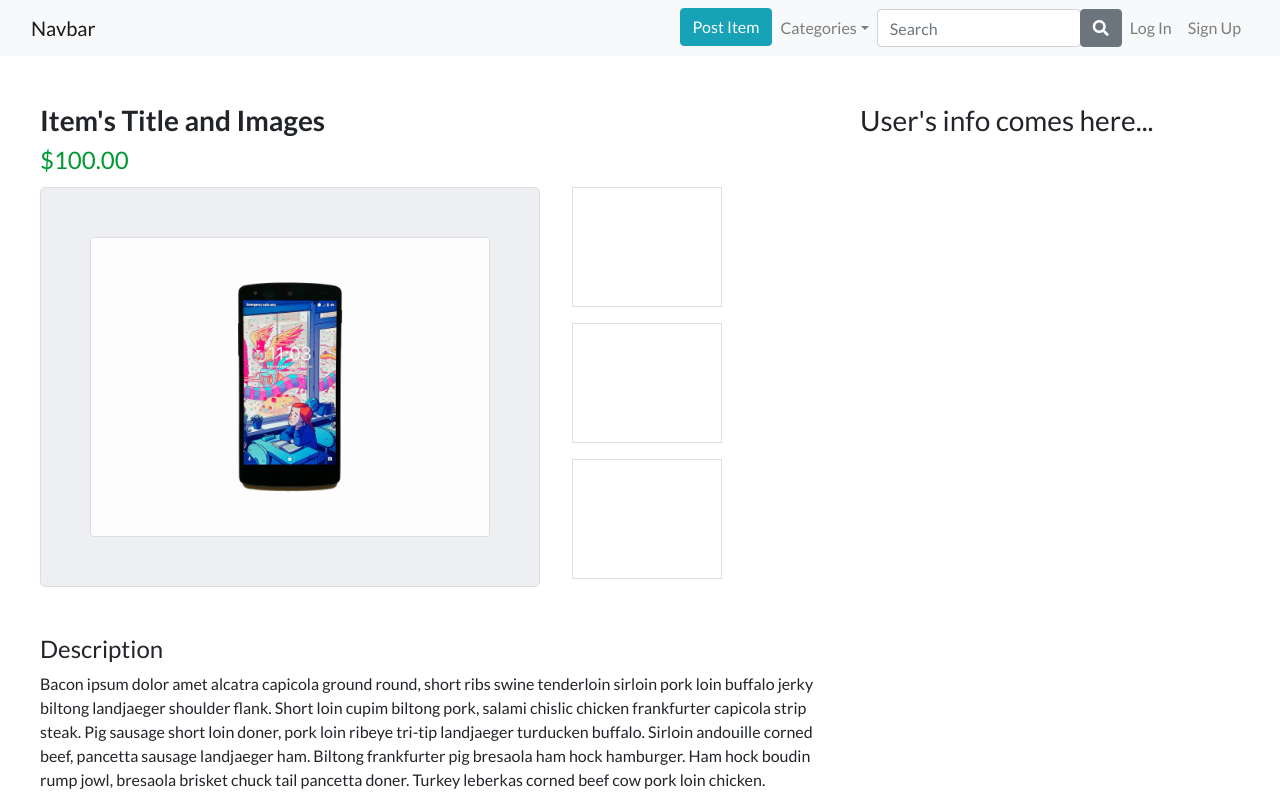
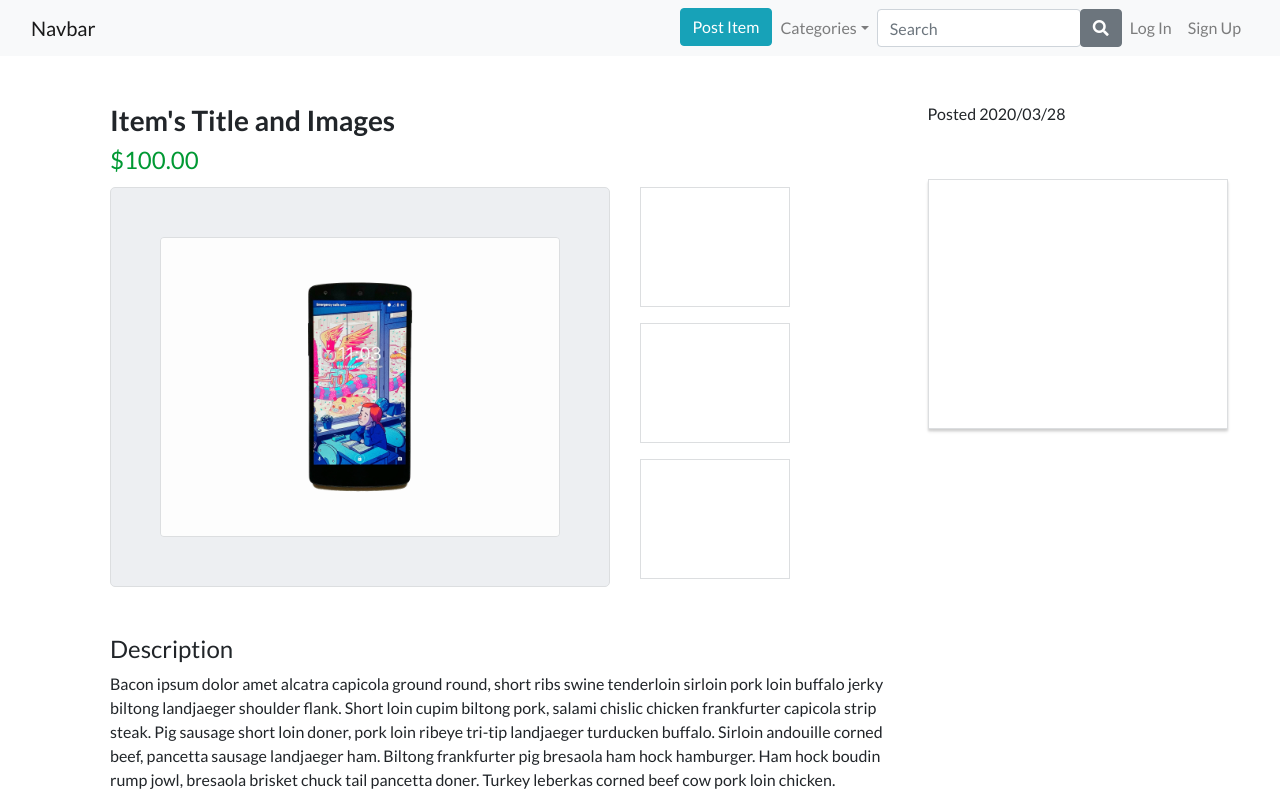
Before and after one commit to ykurata/shop-app, a React (Create React App) app in the folder client/: page / in a window 1280 px wide. Built offline with nearby package versions, Linux system fonts and the light colour scheme.

Commit message:
add box shadow

```diff
--- a/client/src/components/Detail.js
+++ b/client/src/components/Detail.js
@@ -16,9 +16,9 @@ class Detail extends Component {
       <div>
         <Navbar></Navbar>
 
-        <div className="container-fluid main-detail">
+        <div className="container main-detail">
           <div className="row detatil-row">
-            <div className="col-lg-8">
+            <div className="col-lg-9">
               <h3 className="title">Item's Title and Images</h3>
               <h5 className="detail-price">$100.00</h5>
 
@@ -46,8 +46,11 @@ class Detail extends Component {
                 <p>Bacon ipsum dolor amet alcatra capicola ground round, short ribs swine tenderloin sirloin pork loin buffalo jerky biltong landjaeger shoulder flank. Short loin cupim biltong pork, salami chislic chicken frankfurter capicola strip steak. Pig sausage short loin doner, pork loin ribeye tri-tip landjaeger turducken buffalo. Sirloin andouille corned beef, pancetta sausage landjaeger ham. Biltong frankfurter pig bresaola ham hock hamburger. Ham hock boudin rump jowl, bresaola brisket chuck tail pancetta doner. Turkey leberkas corned beef cow pork loin chicken.</p>
               </div>
             </div>
-            <div className="col-lg-4">
-              <h3>User's info comes here...</h3>
+            <div className="col-lg-3">
+              <h6>Posted 2020/03/28</h6>
+              <div className="user-info-container">
+                <div className="user-info"></div>
+              </div>
             </div>
           </div>
         </div>
--- a/client/src/index.css
+++ b/client/src/index.css
@@ -100,10 +100,6 @@ h5, p {
   border: 1px solid#dcdee0;
 }
 
-/* .thumbnail-container {
-  padding-top: 1rem;
-} */
-
 .thumbnail {
   width: 150px;
   height: 120px;
@@ -119,6 +115,14 @@ h5, p {
 
 .detail-description {
   padding-top: 3rem;
+}
+
+.user-info {
+  width: 300px;
+  height: 250px;
+  border: 1px solid #dcdee0;
+  box-shadow: 0 2px 2px 0 rgba(0, 0, 0, 0.1), 0 3px 3px 0 rgba(0, 0, 0, 0.1);
+  margin-top: 3.5rem;
 }
 
 @media screen and (min-width: 300px) and (max-width: 360px){
```
